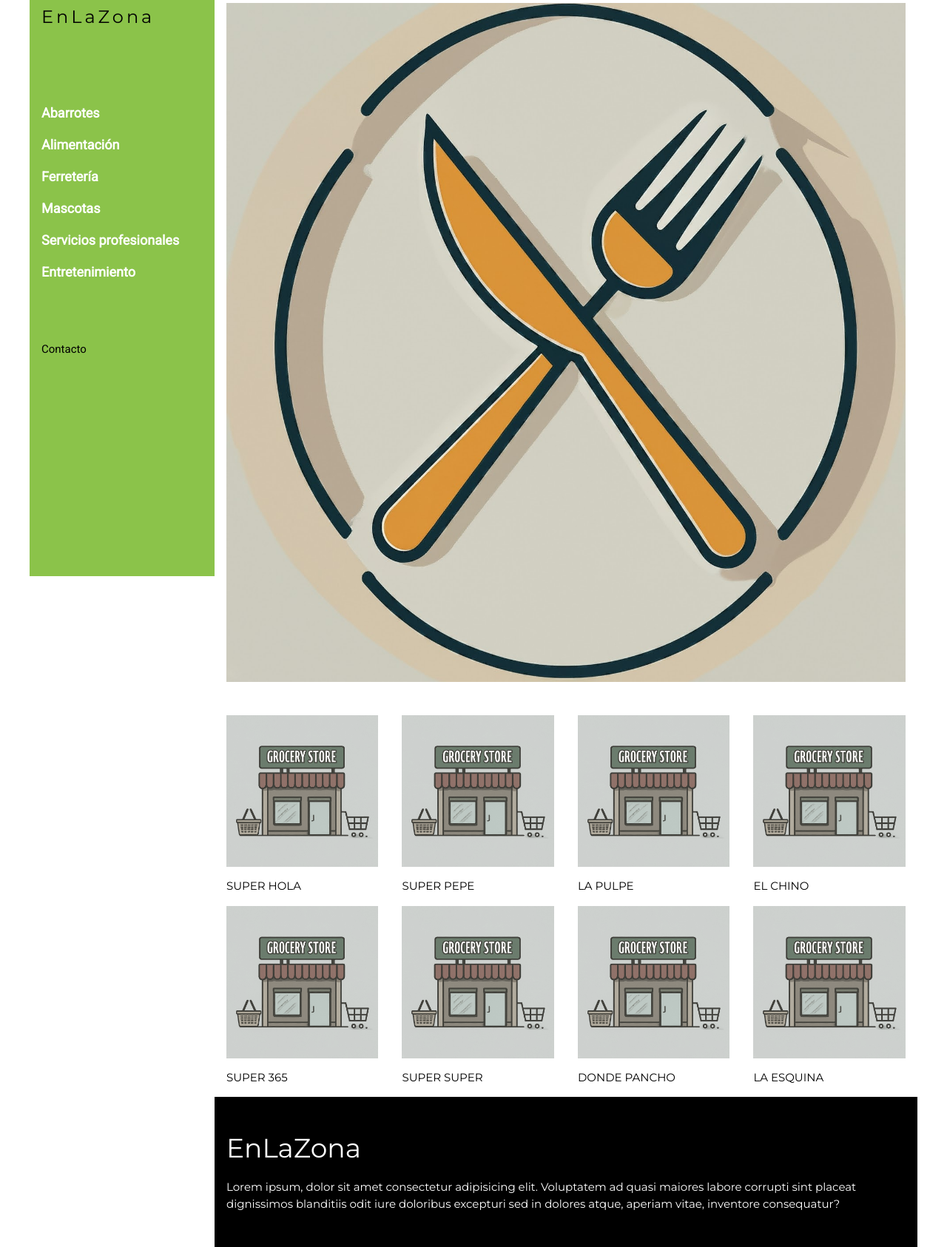
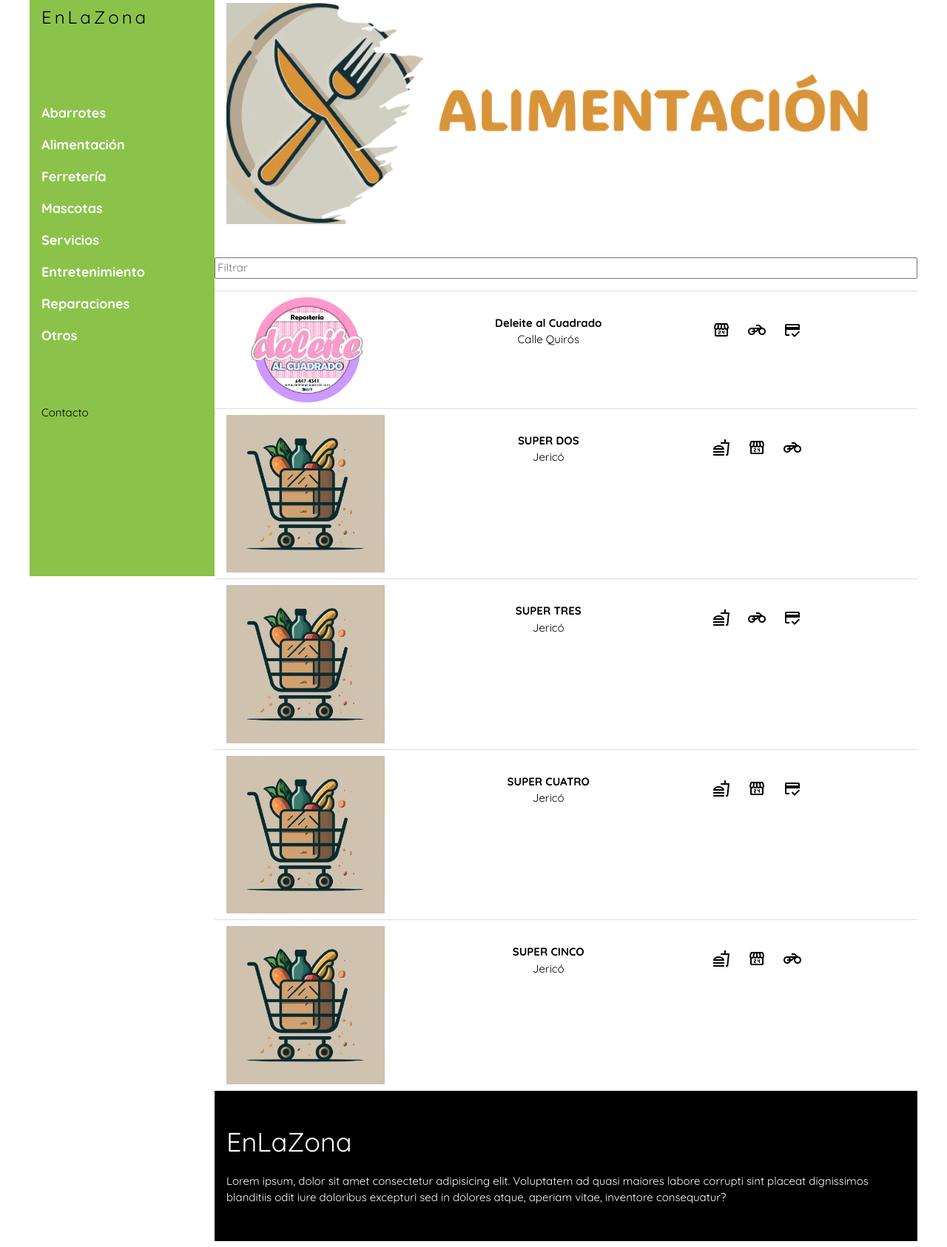
Before and after one commit to YoSoyWill/enlazona, a plain HTML site: page alimentacion.html in a window 1280 px wide. Shown: the part 21-1707 px from the top of the page at 74% size. Drawn offline with nearby package versions, Linux system fonts and the light colour scheme; a script that the page names is missing.

Commit message:
Update alimentacion.html

```diff
--- a/alimentacion.html
+++ b/alimentacion.html
@@ -1,16 +1,17 @@
 <!DOCTYPE html>
 <html>
 <head>
-<title>EnLaZona</title>
+<title>AlimentaciónEnLaZona</title>
 <meta charset="UTF-8">
 <meta name="viewport" content="width=device-width, initial-scale=1">
 <link rel="stylesheet" href="https://www.w3schools.com/w3css/4/w3.css">
-<link rel="stylesheet" href="https://fonts.googleapis.com/css?family=Roboto">
-<link rel="stylesheet" href="https://fonts.googleapis.com/css?family=Montserrat">
+<link href="https://fonts.googleapis.com/css2?family=Quicksand:wght@300..700&display=swap" rel="stylesheet">
 <link rel="stylesheet" href="https://cdnjs.cloudflare.com/ajax/libs/font-awesome/4.7.0/css/font-awesome.min.css">
+<link rel="stylesheet" href="https://fonts.googleapis.com/css2?family=Material+Symbols+Outlined:opsz,wght,FILL,GRAD@24,400,0,0" />
 <style>
-.w3-sidebar a {font-family: "Roboto", sans-serif}
-body,h1,h2,h3,h4,h5,h6,.w3-wide {font-family: "Montserrat", sans-serif;}
+.w3-sidebar a {font-family: "Quicksand", sans-serif}
+body,h1,h2,h3,h4,h5,h6,.w3-wide {font-family: "Quicksand", sans-serif;}
+
 </style>
 </head>
 <body class="w3-content" style="max-width:1200px">
@@ -23,18 +24,21 @@ body,h1,h2,h3,h4,h5,h6,.w3-wide {font-family: "Montserrat", sans-serif;}
   </div>
   <div class="w3-padding-64 w3-large w3-text-white" style="font-weight:bold">
     <a href="#" class="w3-bar-item w3-button">Abarrotes</a>
-    <a href="#" class="w3-bar-item w3-button">Alimentación</a>
+    <a href="alimentacion.html" class="w3-bar-item w3-button">Alimentación</a>
     <a href="#" class="w3-bar-item w3-button">Ferretería</a>
     <a href="#" class="w3-bar-item w3-button">Mascotas</a>
-    <a href="#" class="w3-bar-item w3-button">Servicios profesionales</a>
+    <a href="#" class="w3-bar-item w3-button">Servicios </a>
     <a href="#" class="w3-bar-item w3-button">Entretenimiento</a>
+    <a href="#" class="w3-bar-item w3-button">Reparaciones</a>
+    <a href="#" class="w3-bar-item w3-button">Otros</a>
   </div>
   <a href="#footer" class="w3-bar-item w3-button w3-padding">Contacto</a>
+
 </nav>
 
 <!-- Top menu on small screens -->
 <header class="w3-bar w3-top w3-hide-large w3-green w3-xlarge">
-  <div class="w3-bar-item w3-padding-24 w3-wide">EnLaZona</div>
+  <div class="w3-bar-item w3-padding-24 w3-wide" onclick="location.href='index.html'" style="cursor:pointer">EnLaZona</div>
   <a href="javascript:void(0)" class="w3-bar-item w3-button w3-padding-24 w3-right" onclick="w3_open()"><i class="fa fa-bars"></i></a>
 </header>
 
@@ -47,67 +51,60 @@ body,h1,h2,h3,h4,h5,h6,.w3-wide {font-family: "Montserrat", sans-serif;}
   <!-- Push down content on small screens -->
   <div class="w3-hide-large" style="margin-top:83px"></div>
 
-  <!-- Top header -->
+  <!-- Top header search bar -->
   <header class="w3-container w3-xlarge">
     <script async src="https://cse.google.com/cse.js?cx=2750f55d053124dca">
     </script>
-    <div class="gcse-search"></div>
+    <p><div class="gcse-search"></div>
     </p>
   </header>
 
   <!-- Image header -->
   <div class="w3-display-container w3-container">
-    <img src="images/food.jfif" alt="main" style="width:100%">
+
+    <img src="images/mainfood.png" alt="main" style="width:100%">
     <div class="w3-display-topleft w3-text-white" style="padding:24px 48px">
     </div>
   </div>
 
 <br>
 <br>
-  <!-- Product grid -->
-  <div class="w3-row w3-grayscale">
-    <div class="w3-col l3 s6 ">
-      <div class="w3-container">
-        <img src="images/grocery/grocery1.jfif" style="width:100%">
-        <p>SUPER HOLA</p>
-      </div>
-      <div class="w3-container">
-        <img src="images/grocery/grocery1.jfif" style="width:100%">
-        <p>SUPER 365</p>
-      </div>
-    </div>
-    <div class="w3-col l3 s6 ">
-        <div class="w3-container">
-            <img src="images/grocery/grocery1.jfif" style="width:100%">
-            <p>SUPER PEPE</p>
-        </div>
-        <div class="w3-container">
-            <img src="images/grocery/grocery1.jfif" style="width:100%">
-            <p>SUPER SUPER</p>
-        </div>
-      </div>
-      <div class="w3-col l3 s6 ">
-        <div class="w3-container">
-            <img src="images/grocery/grocery1.jfif" style="width:100%">
-            <p>LA PULPE</p>
-        </div>
-        <div class="w3-container">
-            <img src="images/grocery/grocery1.jfif" style="width:100%">
-            <p>DONDE PANCHO</p>
-        </div>
-      </div>
-      <div class="w3-col l3 s6 ">
-        <div class="w3-container">
-            <img src="images/grocery/grocery1.jfif" style="width:100%">
-            <p>EL CHINO</p>
-        </div>
-        <div class="w3-container">
-          <img src="images/grocery/grocery1.jfif" style="width:100%">
-          <p>LA ESQUINA</p>
-        </div>
-      </div>
+  <!-- Product table -->
+  <input type="text" class="w3-block" id="myInput" onkeyup="myFunction()" placeholder="Filtrar">
 
-  </div>
+
+  <table id="myTable" class="w3-table w3-bordered w3-hoverable">
+    <tr class="header">
+      <th style="width:25%;"></th>
+      <th style="width:45%;"></th>
+      <th style="width:30%;"></th>
+    </tr>
+    <tr onclick="location.href='alimentacion/deleitealcuadrado/Deleitealcuadrado.html'" style="cursor:pointer">
+      <td><img src="alimentacion/deleitealcuadrado/images/deleite1.jpg" style="width:100%"></td>
+      <td class=" w3-center w3-padding-32"><b>Deleite al Cuadrado</b><BR> Calle Quirós</td>
+      <td><span class="w3-center w3-padding-32 material-symbols-outlined"> local_convenience_store motorcycle credit_score </span></td>
+    </tr>
+    <tr onclick="location.href=''" style="cursor:pointer">
+      <td><img src="images/grocery.jfif" style="width:100%"></td>
+      <td class=" w3-center w3-padding-32"><b>SUPER DOS</b><BR> Jericó</td>
+      <td><span class="w3-center w3-padding-32 material-symbols-outlined">fastfood local_convenience_store motorcycle  </span></td>
+    </tr>
+    <tr onclick="location.href=''" style="cursor:pointer">
+      <td><img src="images/grocery.jfif" style="width:100%"></td>
+      <td class=" w3-center w3-padding-32"><b>SUPER TRES</b><BR> Jericó</td>
+      <td><span class="w3-center w3-padding-32 material-symbols-outlined">fastfood  motorcycle credit_score </span></td>
+    </tr>
+    <tr onclick="location.href=''" style="cursor:pointer">
+      <td><img src="images/grocery.jfif" style="width:100%"></td>
+      <td class=" w3-center w3-padding-32"><b>SUPER CUATRO</b><BR> Jericó</td>
+      <td><span class="w3-center w3-padding-32 material-symbols-outlined">fastfood local_convenience_store  credit_score </span></td>
+    </tr>
+    <tr onclick="location.href=''" style="cursor:pointer">
+      <td><img src="images/grocery.jfif" style="width:100%"></td>
+      <td class=" w3-center w3-padding-32"><b>SUPER CINCO</b><BR> Jericó</td>
+      <td><span class="w3-center w3-padding-32 material-symbols-outlined">fastfood local_convenience_store motorcycle  </span></td>
+    </tr>
+  </table>
 
   <!-- Footer -->
   <footer class="w3-container w3-black w3-padding-32">
@@ -147,6 +144,31 @@ function w3_close() {
   document.getElementById("mySidebar").style.display = "none";
   document.getElementById("myOverlay").style.display = "none";
 }
+
+//filter
+
+
+function myFunction() {
+
+  var input, filter, table, tr, td, i, txtValue;
+  input = document.getElementById("myInput");
+  filter = input.value.toUpperCase();
+  table = document.getElementById("myTable");
+  tr = table.getElementsByTagName("tr");
+
+  // Loop through all table rows, and hide those who don't match the search query
+  for (i = 0; i < tr.length; i++) {
+    td = tr[i].getElementsByTagName("td")[1];
+    if (td) {
+      txtValue = td.textContent || td.innerText;
+      if (txtValue.toUpperCase().indexOf(filter) > -1) {
+        tr[i].style.display = "";
+      } else {
+        tr[i].style.display = "none";
+      }
+    }
+  }
+}
 </script>
 
 </body>
```
